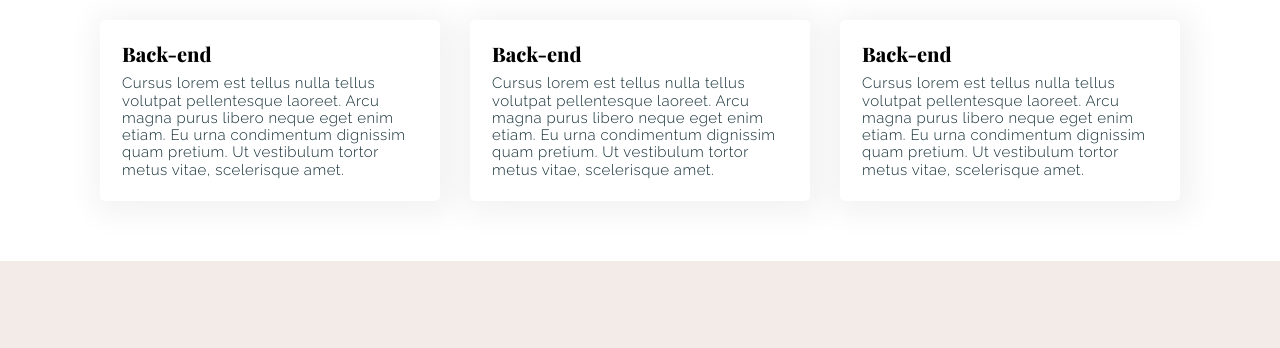
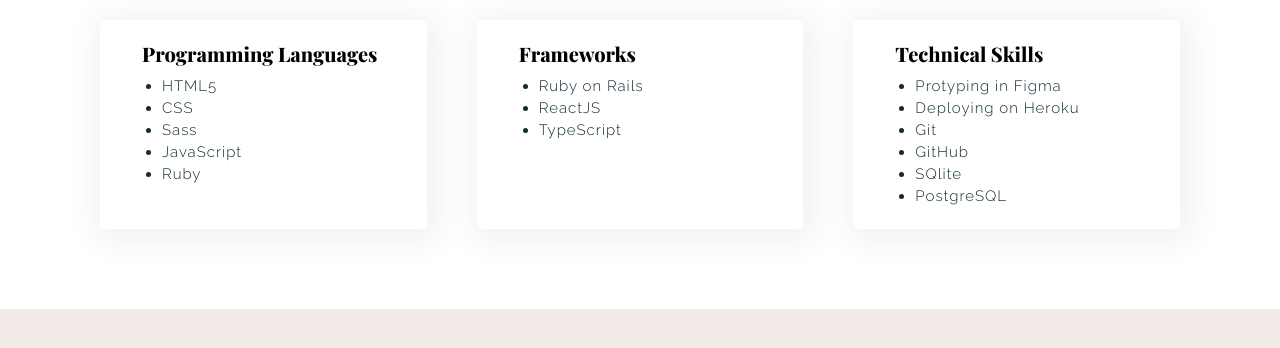
Before and after one commit to erikasinkovics/portfolio, a Gatsby site: page / in a window 1280 px wide. Shown: the part 508-856 px from the top of the page. Built offline with nearby package versions, Linux system fonts and the light colour scheme; Gatsby itself is replaced by a stand-in of ours.

Commit message:
Changed the content of skill cards

```diff
--- /dev/null
+++ b/src/components/frameworks.js
@@ -0,0 +1,14 @@
+import React from "react"
+
+const Frameworks = () => (
+  <div className="skill-card">
+    <h3>Frameworks</h3>
+    <ul>
+      <li>Ruby on Rails</li>
+      <li>ReactJS</li>
+      <li>TypeScript</li>
+    </ul>
+  </div>
+)
+
+export default Frameworks
--- /dev/null
+++ b/src/components/languages.js
@@ -0,0 +1,16 @@
+import React from "react"
+
+const Languages = () => (
+  <div className="skill-card">
+    <h3>Programming Languages</h3>
+    <ul>
+      <li>HTML5</li>
+      <li>CSS</li>
+      <li>Sass</li>
+      <li>JavaScript</li>
+      <li>Ruby</li>
+    </ul>
+  </div>
+)
+
+export default Languages
--- /dev/null
+++ b/src/components/other.js
@@ -0,0 +1,17 @@
+import React from "react"
+
+const Other = () => (
+  <div className="skill-card">
+    <h3>Technical Skills</h3>
+    <ul>
+     <li>Protyping in Figma</li>
+     <li>Deploying on Heroku</li>
+     <li>Git</li>
+     <li>GitHub</li>
+     <li>SQlite</li>
+     <li>PostgreSQL</li>
+    </ul>
+  </div>
+)
+
+export default Other
--- a/src/components/skill-card.js
+++ /dev/null
@@ -1,10 +0,0 @@
-import React from "react"
-
-const SkillCard = () => (
-  <div className="skill-card">
-    <h3>Back-end</h3>
-    <p>Cursus lorem est tellus nulla tellus volutpat pellentesque laoreet. Arcu magna purus libero neque eget enim etiam. Eu urna condimentum dignissim quam pretium. Ut vestibulum tortor metus vitae, scelerisque amet.</p>
-  </div>
-)
-
-export default SkillCard
--- a/src/components/skills.js
+++ b/src/components/skills.js
@@ -1,13 +1,15 @@
 import React from "react"
-import SkillCard from "../components/skill-card.js"
+import Languages from "../components/languages.js"
+import Frameworks from "../components/frameworks.js"
+import Other from "../components/other.js"
 
 const Skills = () => (
   <div className="skills">
     <h2>Skillset</h2>
     <div className="skill-list">
-      <SkillCard/>
-      <SkillCard/>
-      <SkillCard/>
+      <Languages/>
+      <Frameworks/>
+      <Other/>
     </div>
   </div>
 )
--- a/src/styles/components/skills.scss
+++ b/src/styles/components/skills.scss
@@ -10,7 +10,7 @@
      display: grid;
      grid-template-columns: 1fr 1fr 1fr;
      grid-template-rows: 1fr;
-     gap: 30px 30px;
+     gap: 50px 50px;
      grid-template-areas:
        ". ."
        ". .";
@@ -26,11 +26,17 @@
           font-size: 20px;
           margin: 0;
           padding-bottom: 10px;
+          margin-left: 20px;
      }
-     p {
+     ul {
+          margin: 0;
+
+     }
+     li {
           font-size: 15px;
           font-weight: 300;
-          letter-spacing: 0.5px;
+          letter-spacing: 1px;
+          line-height: 22px;
           color: #122C34;
           margin: 0;
      }
```
